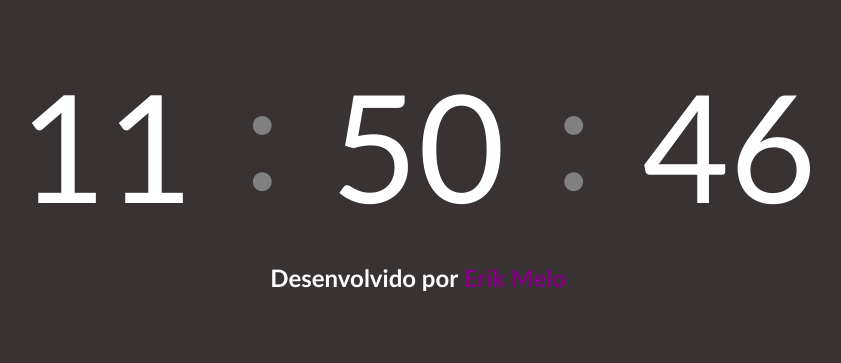
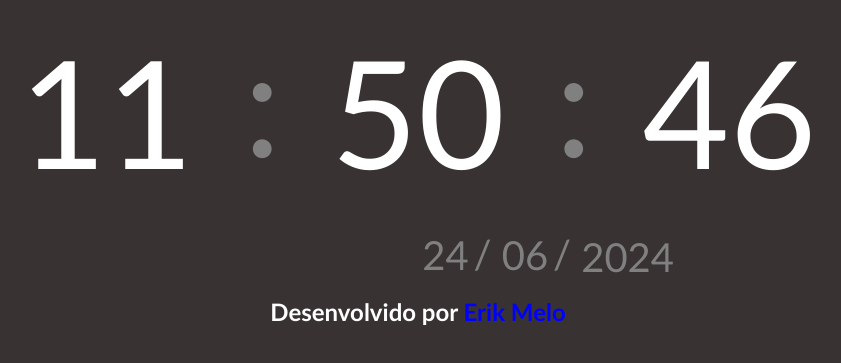
Before and after one commit to Erik-Melo/relogioexercicico, a plain HTML site: page index.html in a window 1280 px wide. Shown: the part 233-596 px from the top of the page, without its empty margins (222-1063 px from the left). Drawn offline with Linux system fonts and the light colour scheme.

Commit message:
Add Elemento da Data

```diff
--- a/index.html
+++ b/index.html
@@ -14,9 +14,13 @@
         <span id="minutos">00</span>
         <span id="segundos">00</span>
     </div>
-    <div class="txt">
-        <h2>Desenvolvido por <strong>Erik Melo</strong></h2>
+    <div class="data">
+        <span id="dia">00</span>
+        <span id="mes">00</span>
+        <span id="ano">00</span>
     </div>
+
+    <h2>Desenvolvido por <strong>Erik Melo</strong></h2>
 </body>
 
 <!-- IMPORTAR SCRIPTS -->
--- a/script.js
+++ b/script.js
@@ -3,21 +3,33 @@ const horasElement = document.getElementById("horas");
 const minutosElement = document.getElementById("minutos");
 const segundosElement = document.getElementById("segundos");
 
+const diaElement = document.getElementById("dia");
+const mesElement = document.getElementById("mes");
+const anoElement = document.getElementById("ano");
+
 // Funcao para mostrar as Horas
 function novaHora() {
   // Variaveis
-  // Data
-  const date = new Date();
+  const date = new Date(); //DATA
 
-  // Horas, Minutos e Segundos
-  const horas = date.getHours();
-  const minutos = date.getMinutes();
-  const segundos = date.getSeconds();
+  const horas = date.getHours(); //Horas
+  const minutos = date.getMinutes(); //Minutos
+  const segundos = date.getSeconds(); // Segundos
+
+  const dia = date.getDate(); //Dia
+  const mes = date.getMonth() + 1; //Mes. (Mais 1, pois é comeco do 0).
+  const ano = date.getUTCFullYear(); //Ano
+
+  // console.log(mes);
 
   // Atribuindo o valor da variavel ao elementos
   horasElement.textContent = fixtime(horas);
   minutosElement.textContent = fixtime(minutos);
   segundosElement.textContent = fixtime(segundos);
+
+  diaElement.textContent = fixtime(dia);
+  mesElement.textContent = fixtime(mes);
+  anoElement.textContent = ano;
 }
 
 // Funcao para add o zero se o valor for menor que 10
--- a/style.css
+++ b/style.css
@@ -3,7 +3,7 @@
   --cor-preta: rgb(57, 50, 50);
   --cor-branco: white;
   --cor-cinza: gray;
-  --cor-roxo: purple;
+  --cor-azul: blue;
 }
 
 /* Estilo para toda a tela */
@@ -44,5 +44,27 @@ body {
 }
 
 h2 strong {
-  color: var(--cor-roxo);
+  color: var(--cor-azul);
 }
+
+.data {
+  display: flex;
+  gap: 10px;
+  flex-wrap: wrap;
+  justify-content: flex-end;
+  align-items: flex-end;
+  width: 40%;
+}
+
+.data span {
+  font-size: 40px;
+  display: flex;
+  align-items: center;
+  gap: 5px;
+  color: var(--cor-cinza);
+}
+
+.data span:not(:last-child):after {
+  content: "/";
+  margin-bottom: 3px;
+}
```
Also changed, not shown: 1 other file.
